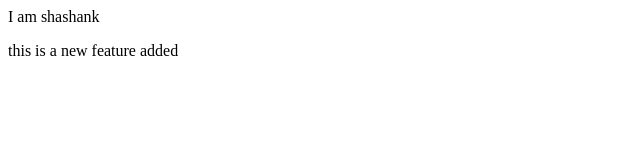
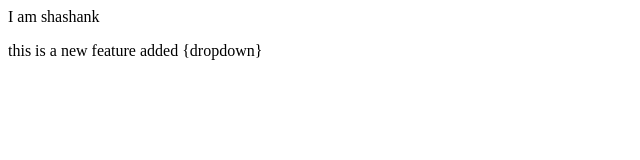
Before and after one commit to Shashank141105/localrepo, a plain HTML site: page index.html in a window 1280 px wide. Shown: the full height of the page, 0-640 px from the left. Drawn offline with Linux system fonts and the light colour scheme.

Commit message:
add dropdown

```diff
--- a/index.html
+++ b/index.html
@@ -1,2 +1,2 @@
 <p>I am shashank</p>
-<p>this is a new feature added</p>
+<p>this is a new feature added {dropdown} </p>
```
